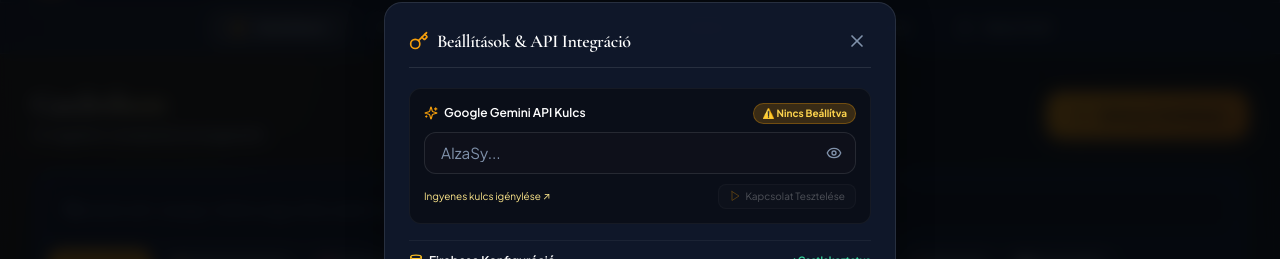
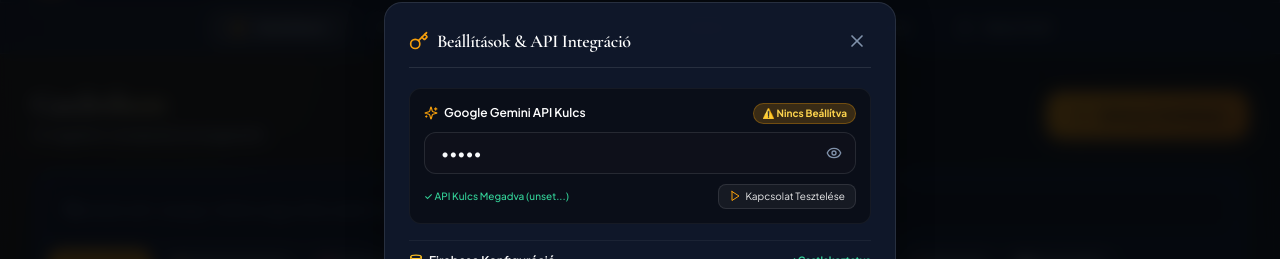
Before and after one commit to roadvagabond-max/wardrobe-assistant, a React (Vite) app: page / in a window 1280 px wide. Both pictures are taken after a click on the button "Beállítások & API Kulcsok". Shown: the part 61-320 px from the top of the page. Built offline with nearby package versions, Linux system fonts and the light colour scheme; no server answers.

Commit message:
fix(auth): restore full AQ key support, remove arbitrary prefix restrictions, and support dual Bearer/API key headers

```diff
--- a/src/components/settings/SettingsModal.jsx
+++ b/src/components/settings/SettingsModal.jsx
@@ -8,8 +8,7 @@
   const { wardrobe, resetToDemoData, geminiApiKey: contextGeminiKey, saveGeminiApiKey } = useAuth();
 
   const [geminiKey, setGeminiKey] = useState(() => {
-    const raw = (localStorage.getItem('GEMINI_API_KEY') || '').trim();
-    return raw.startsWith('AQ.') ? '' : raw;
+    return (localStorage.getItem('GEMINI_API_KEY') || contextGeminiKey || '').trim();
   });
   const [showGeminiKey, setShowGeminiKey] = useState(false);
   const [testStatus, setTestStatus] = useState({ testing: false, message: '', success: null });
@@ -21,8 +20,8 @@
   // Sync state whenever modal is opened
   useEffect(() => {
     if (isOpen) {
-      const raw = (contextGeminiKey || localStorage.getItem('GEMINI_API_KEY') || '').trim();
-      setGeminiKey(raw.startsWith('AQ.') ? '' : raw);
+      const current = (contextGeminiKey || localStorage.getItem('GEMINI_API_KEY') || '').trim();
+      setGeminiKey(current);
       setFirebaseApiKey(localStorage.getItem('VITE_FIREBASE_API_KEY') || '');
       setFirebaseProjectId(localStorage.getItem('VITE_FIREBASE_PROJECT_ID') || '');
       setFirebaseAuthDomain(localStorage.getItem('VITE_FIREBASE_AUTH_DOMAIN') || '');
@@ -109,7 +108,7 @@
                 id="settings-gemini-key-input"
                 name="geminiApiKey"
                 aria-label="Google Gemini API Kulcs"
-                placeholder="AIzaSy..."
+                placeholder="AQ.Ab... vagy AIzaSy..."
                 value={geminiKey}
                 onChange={(e) => {
                   setGeminiKey(e.target.value);
@@ -130,21 +129,10 @@
             {/* Live Format & Test Button Row */}
             <div className="flex items-center justify-between gap-2 pt-0.5">
               <div className="text-[10px]">
-                {geminiKey.startsWith('AIzaSy') ? (
-                  <span className="text-emerald-400 font-medium flex items-center gap-1">✓ AI Studio formátum</span>
-                ) : geminiKey.startsWith('AQ.') ? (
-                  <span className="text-rose-400 font-medium">❌ Érvénytelen (AIzaSy... szükséges)</span>
-                ) : geminiKey ? (
-                  <span className="text-amber-400 font-medium">⚠️ Ellenőrizd a kulcsot</span>
+                {geminiKey ? (
+                  <span className="text-emerald-400 font-medium flex items-center gap-1">✓ API Kulcs Megadva ({geminiKey.slice(0, 6)}...)</span>
                 ) : (
-                  <a
-                    href="https://aistudio.google.com/apikey"
-                    target="_blank"
-                    rel="noreferrer"
-                    className="text-[var(--accent-gold-light)] hover:underline"
-                  >
-                    Ingyenes kulcs igénylése ↗
-                  </a>
+                  <span className="text-[var(--text-muted)]">Nincs kulcs megadva</span>
                 )}
               </div>
 
--- a/src/context/AuthContext.jsx
+++ b/src/context/AuthContext.jsx
@@ -39,8 +39,7 @@
   const [sartorialRules, setSartorialRules] = useState(() => getStoredSartorialRules());
   const [isMiningRules, setIsMiningRules] = useState(false);
   const [geminiApiKey, setGeminiApiKey] = useState(() => {
-    const raw = (localStorage.getItem('GEMINI_API_KEY') || '').trim();
-    return raw.startsWith('AQ.') ? '' : raw;
+    return (localStorage.getItem('GEMINI_API_KEY') || import.meta.env.VITE_GEMINI_API_KEY || '').trim();
   });
 
   // Debounced non-blocking sync to local storage
@@ -150,13 +149,13 @@
               if (data.savedOutfits) {
                 setSavedOutfits(data.savedOutfits);
               }
-              if (data.geminiApiKey && typeof data.geminiApiKey === 'string' && data.geminiApiKey.trim() && !data.geminiApiKey.startsWith('AQ.')) {
+              if (data.geminiApiKey && typeof data.geminiApiKey === 'string' && data.geminiApiKey.trim()) {
                 const cloudKey = data.geminiApiKey.trim();
                 localStorage.setItem('GEMINI_API_KEY', cloudKey);
                 setGeminiApiKey(cloudKey);
               } else {
-                const localKey = (localStorage.getItem('GEMINI_API_KEY') || '').trim();
-                if (localKey && !localKey.startsWith('AQ.')) {
+                const localKey = (localStorage.getItem('GEMINI_API_KEY') || import.meta.env.VITE_GEMINI_API_KEY || '').trim();
+                if (localKey) {
                   await setDoc(userDocRef, {
                     geminiApiKey: localKey,
                     updatedAt: new Date().toISOString()
@@ -165,13 +164,12 @@
               }
             } else {
               const localProfile = JSON.parse(localStorage.getItem('user_style_profile') || JSON.stringify(INITIAL_USER_PROFILE));
-              const localGeminiKey = (localStorage.getItem('GEMINI_API_KEY') || '').trim();
-              const cleanLocalKey = localGeminiKey.startsWith('AQ.') ? '' : localGeminiKey;
+              const localGeminiKey = (localStorage.getItem('GEMINI_API_KEY') || import.meta.env.VITE_GEMINI_API_KEY || '').trim();
               await setDoc(userDocRef, {
                 email: user.email,
                 displayName: user.displayName,
                 profile: localProfile,
-                ...(cleanLocalKey ? { geminiApiKey: cleanLocalKey } : {}),
+                ...(localGeminiKey ? { geminiApiKey: localGeminiKey } : {}),
                 updatedAt: new Date().toISOString()
               }, { merge: true });
             }
@@ -344,7 +342,7 @@
 
   const saveGeminiApiKey = async (newKey) => {
     const clean = (newKey || '').trim();
-    if (clean && !clean.startsWith('AQ.')) {
+    if (clean) {
       localStorage.setItem('GEMINI_API_KEY', clean);
       setGeminiApiKey(clean);
     } else {
@@ -355,7 +353,7 @@
     if (currentUser && db && isFirebaseConfigured) {
       try {
         await setDoc(doc(db, 'users', currentUser.uid), {
-          geminiApiKey: (clean && !clean.startsWith('AQ.')) ? clean : '',
+          geminiApiKey: clean || '',
           updatedAt: new Date().toISOString()
         }, { merge: true });
       } catch (err) {
--- a/src/services/gemini.js
+++ b/src/services/gemini.js
@@ -5,19 +5,17 @@
 
 export const getGeminiApiKey = () => {
   const localKey = (localStorage.getItem('GEMINI_API_KEY') || '').trim();
-  if (localKey && localKey.startsWith('AIzaSy')) return localKey;
-  if (localKey && !localKey.startsWith('AQ.')) return localKey;
+  if (localKey) return localKey;
 
   const envKey = (import.meta.env.VITE_GEMINI_API_KEY || '').trim();
-  if (envKey && envKey.startsWith('AIzaSy')) return envKey;
-  if (envKey && !envKey.startsWith('AQ.')) return envKey;
-
-  return (localKey && !localKey.startsWith('AQ.')) ? localKey : (envKey && !envKey.startsWith('AQ.')) ? envKey : '';
+  if (envKey) return envKey;
+
+  return '';
 };
 
 export const isGeminiConfigured = (providedKey = null) => {
   const key = (providedKey || getGeminiApiKey() || '').trim();
-  return Boolean(key && !key.startsWith('AQ.') && (key.startsWith('AIzaSy') || key.length > 25));
+  return Boolean(key && key.length >= 10);
 };
 
 /**
@@ -28,15 +26,12 @@
   if (!cleanKey) {
     return { success: false, message: 'Nincs megadva API kulcs!' };
   }
-  if (cleanKey.startsWith('AQ.')) {
-    return { success: false, message: 'Érvénytelen OAuth token formátum! Google AI Studio kulcs szükséges (AIzaSy... kezdetű).' };
-  }
   try {
     const res = await callGeminiApi({
       apiKey: cleanKey,
       contents: [{ role: 'user', parts: [{ text: 'Ping! Respond in JSON: {"status": "ok"}' }] }],
       preferredModels: FAST_MODELS,
-      timeoutMs: 6000,
+      timeoutMs: 8000,
       expectJson: true
     });
     return { success: true, message: '✓ Sikeres kapcsolat a Google Gemini AI-val!' };
@@ -166,12 +161,18 @@
         requestBody.tools = tools;
       }
 
+      const headers = {
+        'Content-Type': 'application/json',
+        'x-goog-api-key': cleanKey
+      };
+
+      if (cleanKey.startsWith('AQ.') || cleanKey.startsWith('ya29.')) {
+        headers['Authorization'] = `Bearer ${cleanKey}`;
+      }
+
       const response = await fetch(url, {
         method: 'POST',
-        headers: {
-          'Content-Type': 'application/json',
-          'x-goog-api-key': cleanKey
-        },
+        headers,
         body: JSON.stringify(requestBody),
         signal: controller.signal
       });
@@ -207,7 +208,7 @@
             errBody.includes('API_KEY_INVALID')
           ))
         ) {
-          throw new Error('Érvénytelen vagy hiányzó Google Gemini API kulcs (401 Auth Error)! Kérlek generálj egy saját ingyenes kulcsot az aistudio.google.com/apikey oldalon, és add meg a jobb felső ⚙️ Beállítások menüben!');
+          throw new Error('Érvénytelen vagy lejárt Google Gemini API kulcs (401 Auth Error)! Kérlek ellenőrizd az API kulcsodat a jobb felső ⚙️ Beállítások menüben.');
         }
 
         // If 503 or 429, invalidate activeFastModel cache so next call doesn't hit it first
```
